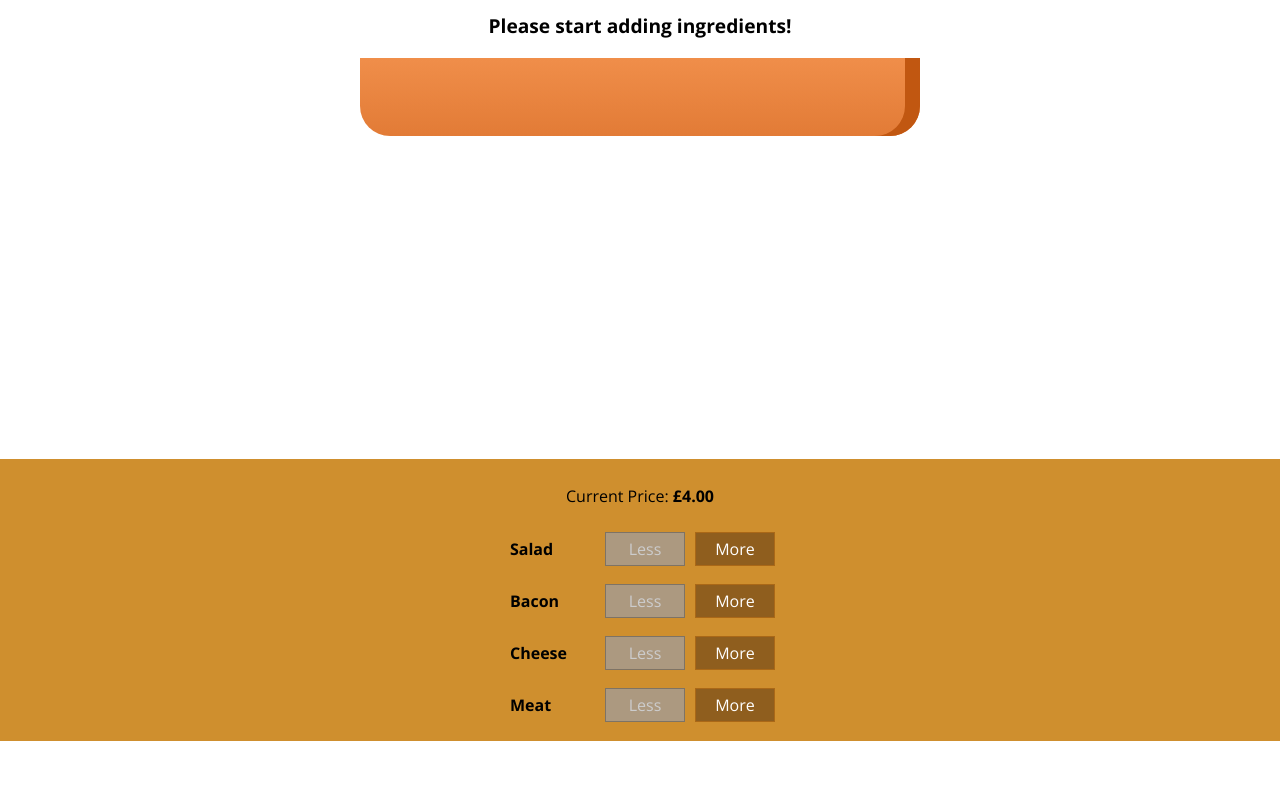
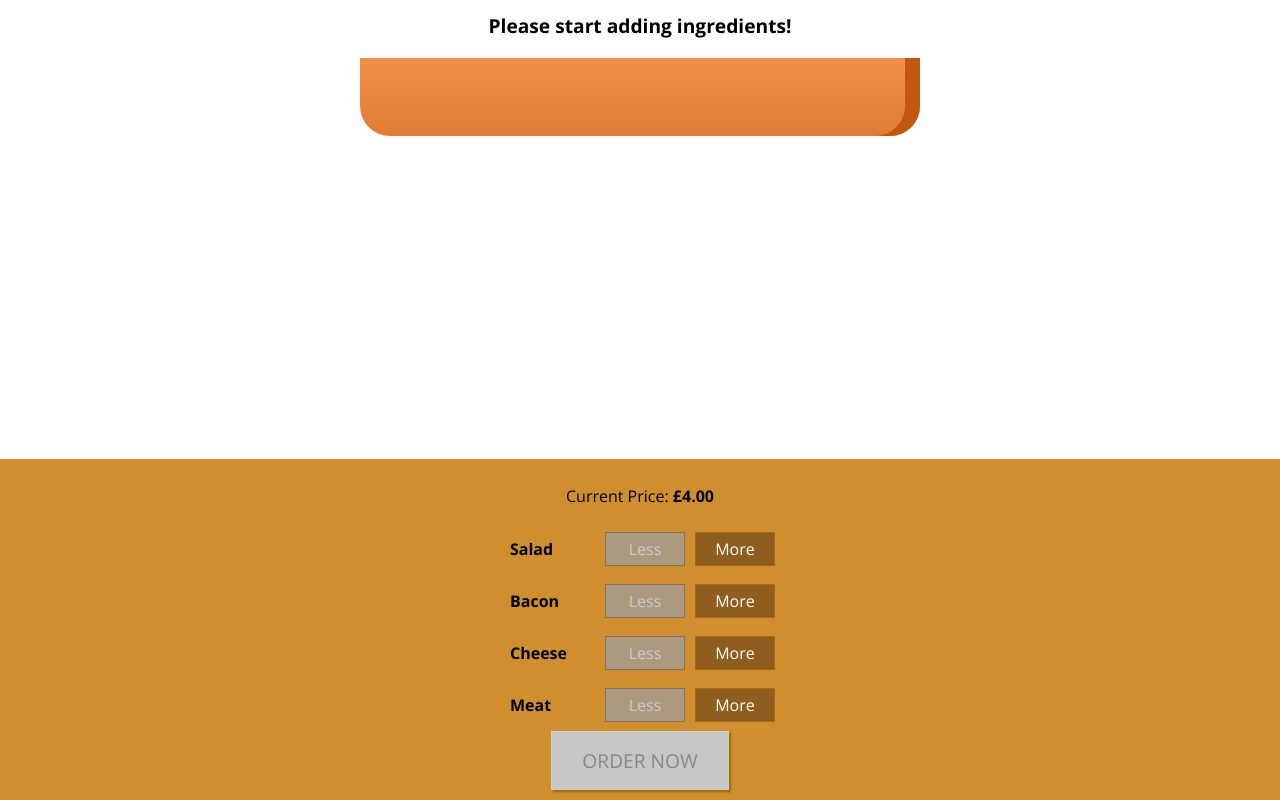
Before and after one commit to latchjack/burger, a React (Create React App) app: page / in a window 1280 px wide. Shown: the part 179-979 px from the top of the page. Before the commit the page ends 920 px from the top, so only its background shows below. Built offline with nearby package versions, Linux system fonts and the light colour scheme.

Commit message:
commenting code

```diff
--- a/src/components/Burger/BuildControls/BuildControls.js
+++ b/src/components/Burger/BuildControls/BuildControls.js
@@ -21,6 +21,12 @@ const buildControls = (props) => (
         disabled={props.disabled[control.type]}
       />
     ))}
+    <button
+      className={classes.OrderButton}
+      disabled={!props.purchasable}
+    >
+      ORDER NOW
+    </button>
   </div>
 );
 
--- a/src/components/Burger/BuildControls/BuildControls.module.css
+++ b/src/components/Burger/BuildControls/BuildControls.module.css
@@ -8,3 +8,44 @@
   margin: auto;
   padding: 10px 0;
 }
+
+.OrderButton {
+  background-color: #dad735;
+  outline: none;
+  cursor: pointer;
+  border: 1px solid #966909;
+  color: #966909;
+  font-family: inherit;
+  font-size: 1.2rem;
+  padding: 15px 30px;
+  box-shadow: 2px 2px 2px #966909;
+}
+
+.OrderButton:hover, .OrderButton:active {
+  background-color: #a0db41;
+  border: 1px solid #966909;
+  color: #966909;
+}
+
+.OrderButton:disabled {
+  background-color: #c7c6c6;
+  cursor: not-allowed;
+  border: 1px solid #ccc;
+  color: #888888;
+}
+
+.OrderButton:not(:disabled) {
+  animation: enable 0.3s linear;
+}
+
+@keyframes enable {
+  0% {
+    transform: scale(1);
+  }
+  60% {
+    transform: scale(1.1);
+  }
+  100% {
+    transform: scale(1);
+  }
+}
--- a/src/containers/BurgerBuilder/BurgerBuilder.js
+++ b/src/containers/BurgerBuilder/BurgerBuilder.js
@@ -18,7 +18,53 @@ class BurgerBuilder extends Component {
       cheese: 0,
       meat: 0
     },
-    totalPrice: 4
+    totalPrice: 4,
+    purchasable: false
+  }
+
+  updatePurchaseState() {
+    /* ============================================
+    | We want to sum up all the values in the ingredients object,
+    | so that we can control if the burger is able to be purchased,
+    | or not.
+    | Below converts the object into an array, so that we can use
+    | the map and reduce functions on our ingredients list.
+    | =============================================
+    */
+    const ingredients = {
+      /* ============================================
+      | make a copy of ingredients from state using spread
+      | =============================================
+      */
+      ...this.state.ingredients
+    };
+    /* ============================================
+    | + We need the amounts of the ingredients not the names
+    | 1. const sum = Object.keys(ingredients) makes an array of
+    | the ingredients.
+    | 2. the map method receives the key, we return the property name,
+    | then we get the value of the given key.
+    | =============================================
+    */
+    const sum = Object.keys(ingredients)
+      .map(igKey => {
+        return ingredients[igKey];
+      })
+      /* ============================================
+      | We use reduce to get the sum of all the ingredients.
+      | REMEMBER - this is not for the price but to see if the
+      | burger has had ingredients added so it is able to be purchased.
+      |
+      | We have set the starting number of 0 at the end of the reduce method.
+      | We then have a function that executes on each element(which isigKey)
+      | in the array. We get the new sum and the individual element, and then
+      | return the current sum plus the element.
+      | =============================================
+      */
+      .reduce((sum, element) => {
+        return sum + element;
+      }, 0);
+    this.setState({ purchasable: sum > 0 });
   }
 
   addIngredientHandler = (type) => {
@@ -32,6 +78,7 @@ class BurgerBuilder extends Component {
     const oldPrice = this.state.totalPrice;
     const newPrice = oldPrice + priceAddition;
     this.setState({ totalPrice: newPrice, ingredients: updatedIngredients });
+    this.updatePurchaseState();
   }
 
   removeIngredientHandler = (type) => {
@@ -48,6 +95,7 @@ class BurgerBuilder extends Component {
     const oldPrice = this.state.totalPrice;
     const newPrice = oldPrice - priceDeduction;
     this.setState({ totalPrice: newPrice, ingredients: updatedIngredients });
+    this.updatePurchaseState();
   }
 
   render() {
@@ -64,6 +112,7 @@ class BurgerBuilder extends Component {
           ingredientAdded={this.addIngredientHandler}
           ingredientRemoved={this.removeIngredientHandler}
           disabled={disabledInfo}
+          purchasable={this.state.purchasable}
           price={this.state.totalPrice}
         />
       </Aux>
```
